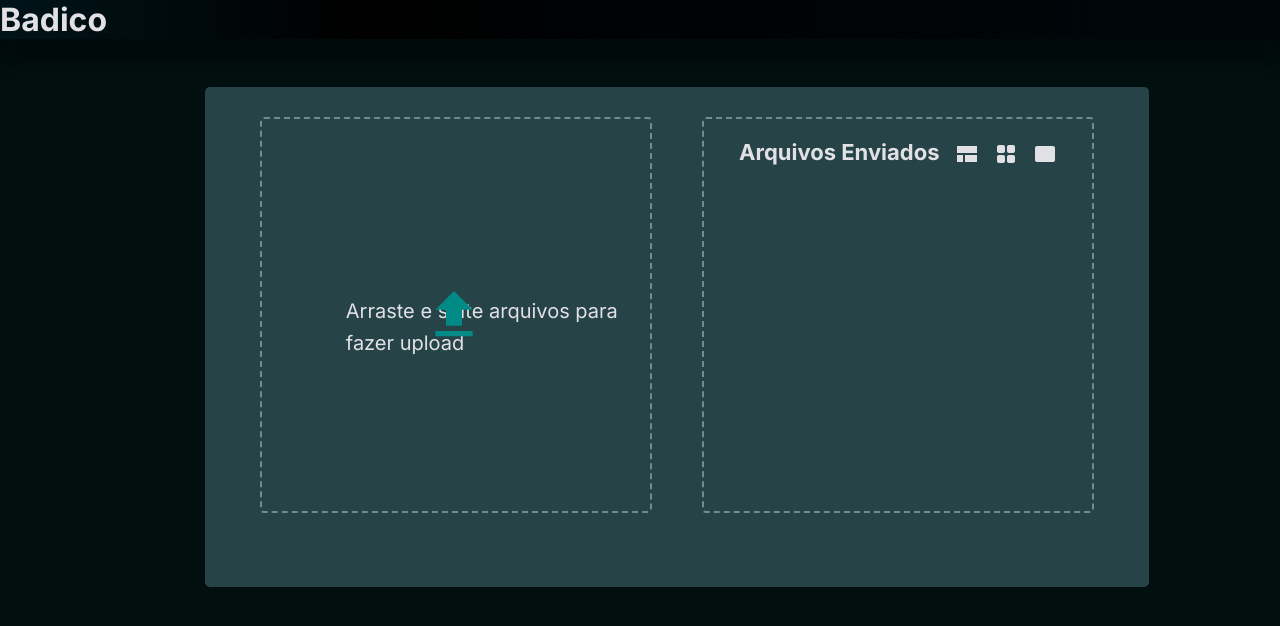
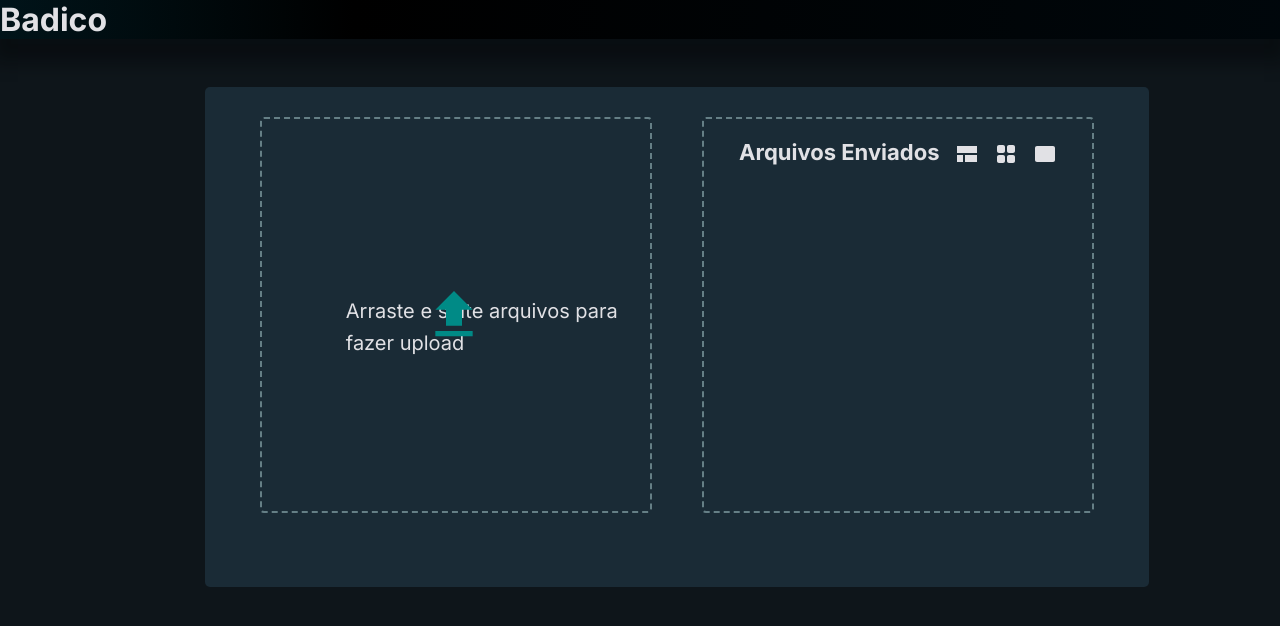
Before and after one commit to badico-cloud-hub/upload-app-s3-course, a Next.js app: page / in a window 1280 px wide. Shown: the top 626 px of the page. Built offline with nearby package versions, Linux system fonts and the light colour scheme.

Commit message:
feat(src/styles) style change theme

```diff
--- a/src/styles/theme.ts
+++ b/src/styles/theme.ts
@@ -1,6 +1,6 @@
 const theme = {
   colors: {
-    primary: { main: '#264347', text: '#e1e1e5', background: '#010F0F' }
+    primary: { main: '#1A2B36', text: '#e1e1e5', background: '#0E151A;' }
   }
 };
 
```
